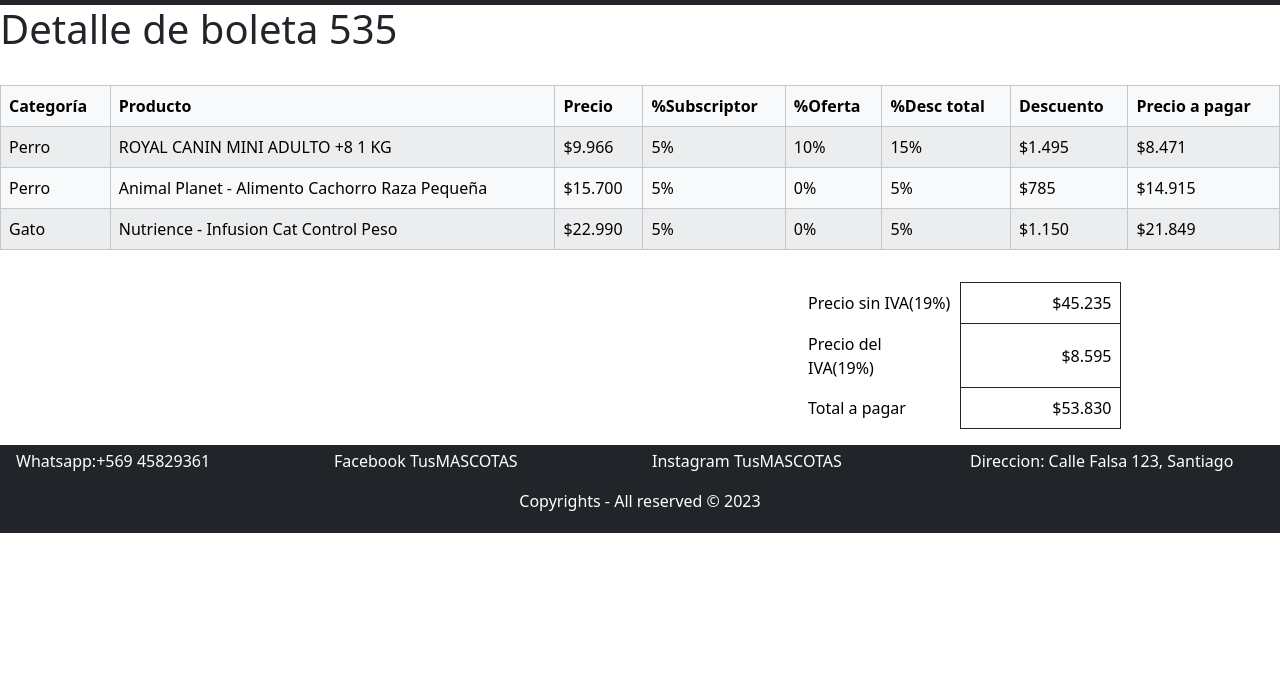
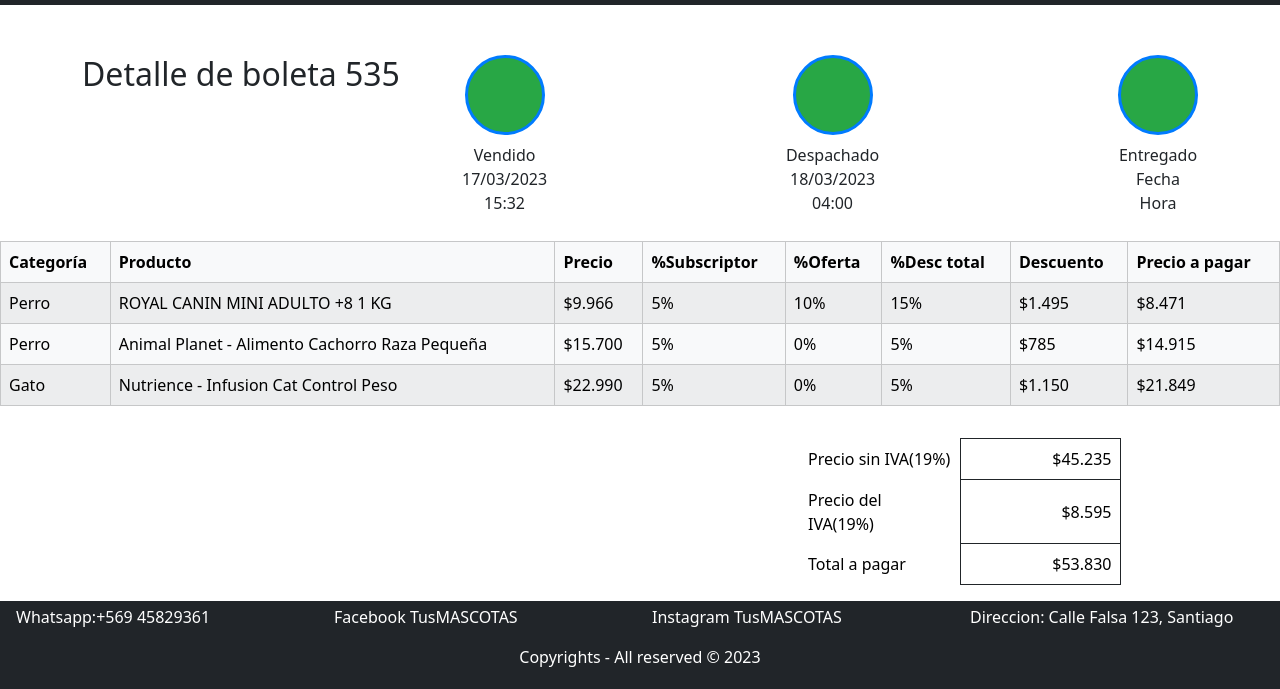
Before and after one commit to 4ur1s/Power-Ranger, a plain HTML site: page detalleboleta.html in a window 1280 px wide. Shown: the part 111-800 px from the top of the page. Drawn offline with nearby package versions, Linux system fonts and the light colour scheme.

Commit message:
Add files via upload

```diff
--- a/detalleboleta.html
+++ b/detalleboleta.html
@@ -47,9 +47,35 @@
             </div>
         </div>
     </nav>
-
-    <!-- titulo -->
-    <h1>Detalle de boleta 535</h1>
+    <div class="container mt-5">
+        <div class="row justify-content-between align-items-start0">
+            <div class="col-sm-4 text-left">
+                <h2>Detalle de boleta 535</h2>
+            </div>
+            <div class="col-sm-8 text-right align-items-start">
+                <div class="d-flex justify-content-between align-items-center">
+                    <div class="d-flex flex-column align-items-center">
+                        <div class="rounded-circle" style="width: 80px; height: 80px; background-color: #28a745; border: 3px solid #007bff;"></div>
+                        <div class="mt-2" style="text-align: center;">Vendido</div>
+                        <div style="text-align: center;">17/03/2023</div>
+                        <div style="text-align: center;">15:32</div>
+                    </div>
+                    <div class="d-flex flex-column align-items-center">
+                        <div class="rounded-circle" style="width: 80px; height: 80px; background-color: #28a745; border: 3px solid #007bff;"></div>
+                        <div class="mt-2" style="text-align: center;">Despachado</div>
+                        <div style="text-align: center;">18/03/2023</div>
+                        <div style="text-align: center;">04:00</div>
+                    </div>
+                    <div class="d-flex flex-column align-items-center">
+                        <div class="rounded-circle" style="width: 80px; height: 80px; background-color: #28a745; border: 3px solid #007bff;"></div>
+                        <div class="mt-2" style="text-align: center;">Entregado</div>
+                        <div style="text-align: center;">Fecha</div>
+                        <div style="text-align: center;">Hora</div>
+                    </div>
+                </div>
+            </div>
+        </div>
+    </div>
     <br>
     <!--Lita detalle boleta-->
     <table class="table table-success table-striped table-light table-bordered">
```
